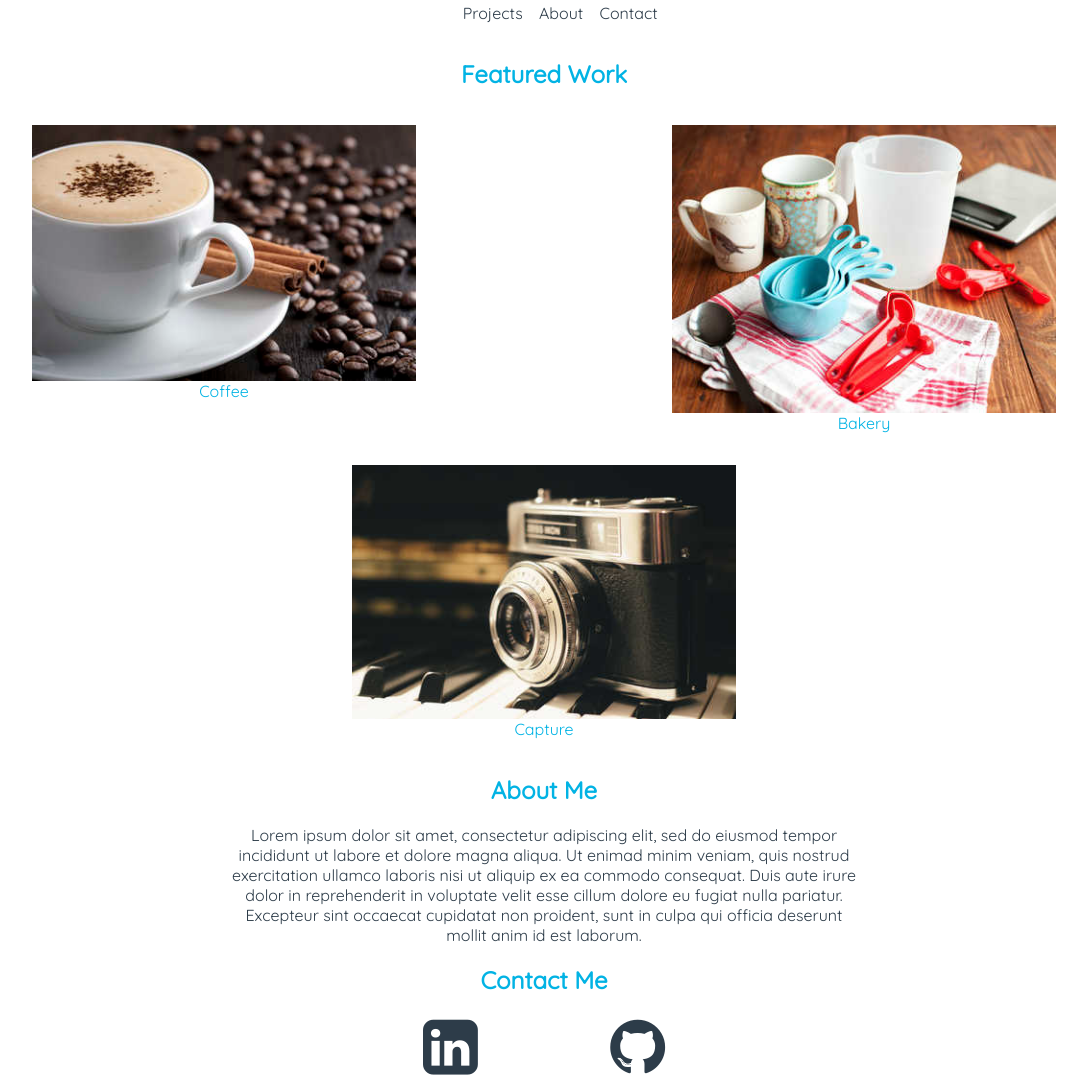
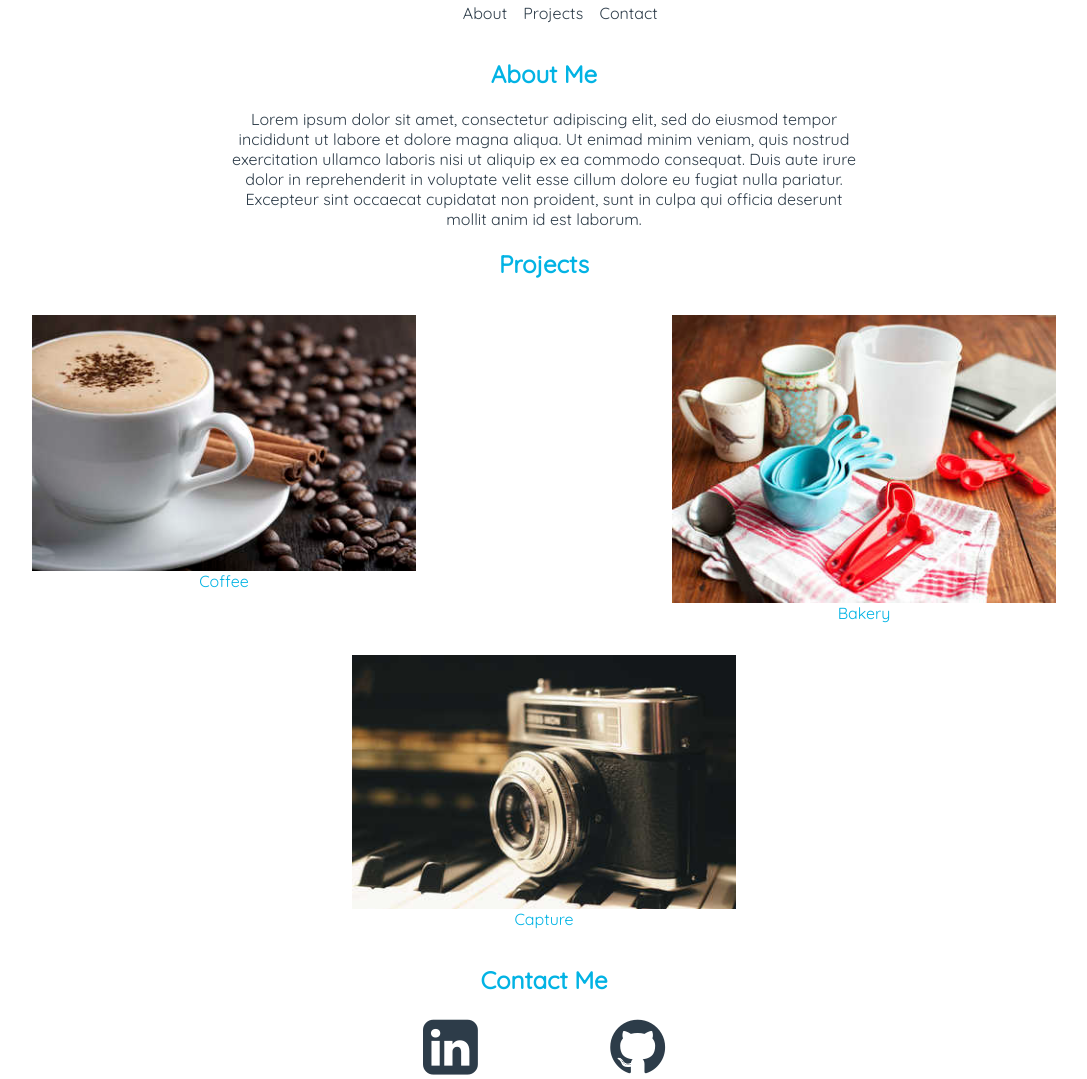
Before and after one commit to judyzaratan/portfolio, a website: page index.html in a window 1280 px wide. Shown: the part 768-1847 px from the top of the page, without its empty margins (96-1183 px from the left). Drawn offline with nearby package versions, Linux system fonts and the light colour scheme.

Commit message:
feat: rearrange sections

```diff
--- a/index.html
+++ b/index.html
@@ -41,14 +41,24 @@
 
     <nav>
         <ul>
+          <li><a href="#about">About</a></li>
           <li><a href="#projects">Projects</a></li>
-          <li><a href="#about">About</a></li>
           <li><a href="#contact">Contact</a></li>
         </ul>
     </nav>
+    <section id="about">
+      <h2>About Me</h2>
+      <p class="about-text">Lorem ipsum dolor sit amet, consectetur adipiscing elit, sed do
+        eiusmod tempor incididunt ut labore et dolore magna aliqua. Ut enimad
+        minim veniam, quis nostrud exercitation ullamco laboris nisi ut aliquip
+        ex ea commodo consequat. Duis aute irure dolor in reprehenderit in
+        voluptate velit esse cillum dolore eu fugiat nulla pariatur. Excepteur
+        sint occaecat cupidatat non proident, sunt in culpa qui officia deserunt
+        mollit anim id est laborum.</p>
+      </section>
 
     <section id="projects">
-      <h2>Featured Work</h2>
+      <h2>Projects</h2>
       <div class="pictures">
         <figure id="app1"class="app">
             <img src="img/coffee.jpg"
@@ -77,22 +87,12 @@
       </div>
     </section>
 
-    <section id="about">
-      <h2>About Me</h2>
-      <p class="about-text">Lorem ipsum dolor sit amet, consectetur adipiscing elit, sed do
-        eiusmod tempor incididunt ut labore et dolore magna aliqua. Ut enimad
-        minim veniam, quis nostrud exercitation ullamco laboris nisi ut aliquip
-        ex ea commodo consequat. Duis aute irure dolor in reprehenderit in
-        voluptate velit esse cillum dolore eu fugiat nulla pariatur. Excepteur
-        sint occaecat cupidatat non proident, sunt in culpa qui officia deserunt
-        mollit anim id est laborum.</p>
-    </section>
 
     <footer id="contact">
       <h2>Contact Me</h2>
       <div class="social-icons">
         <a class="fa fa-4x fa-linkedin-square" href="https://www.linkedin.com/in/judyzaratan"></a>
-        <a class="fa fa-4x fa-github" href="https://www.github.com/mochicat8"></a>
+        <a class="fa fa-4x fa-github" href="https://www.github.com/judyzaratan"></a>
       </div>
     </footer>
 </div>
```
